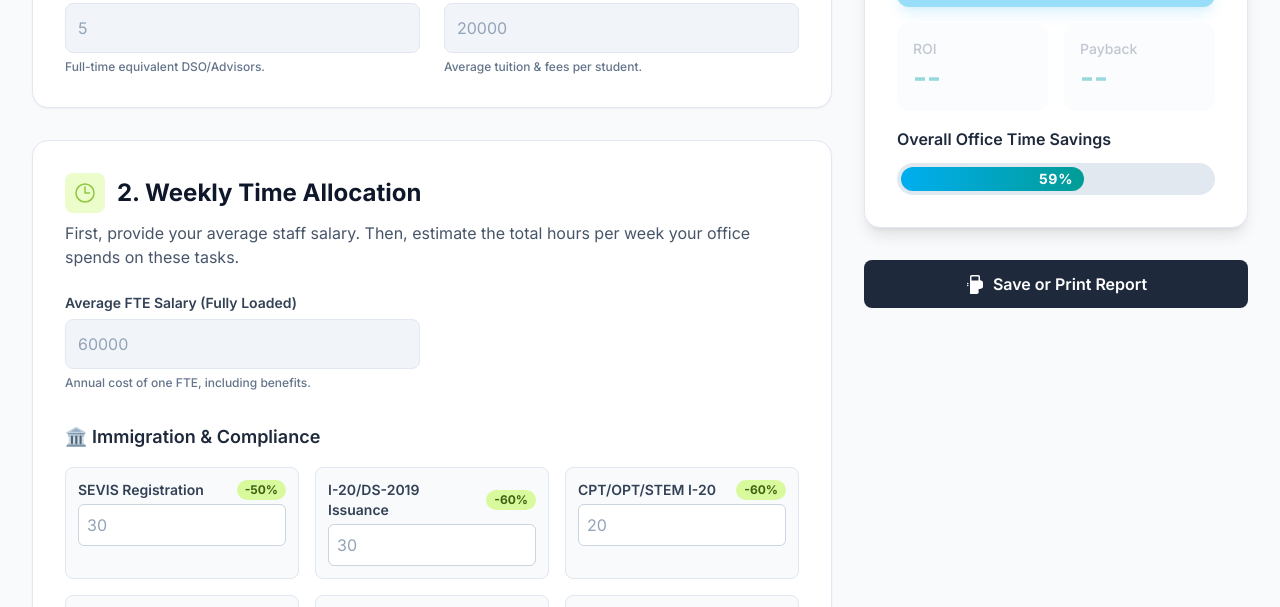
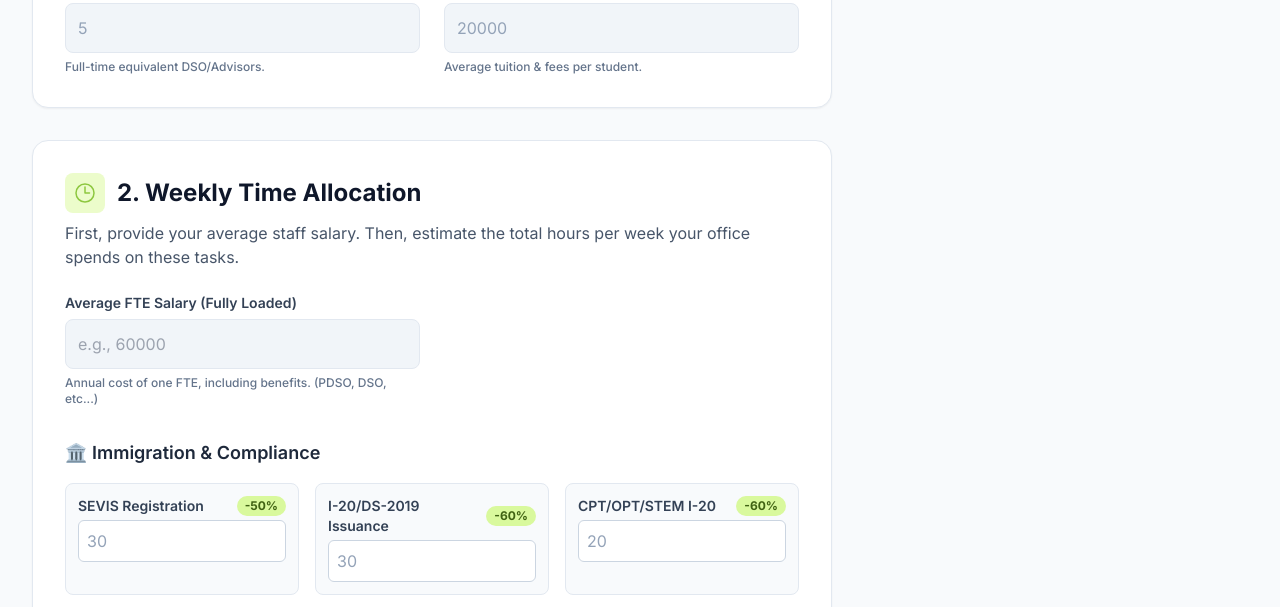
Before and after one commit to TDInternal/TD_ISSS_ROI, a plain HTML site: page index.html in a window 1280 px wide. Shown: the part 676-1283 px from the top of the page. Drawn offline with nearby package versions, Linux system fonts and the light colour scheme.

Commit message:
Update index.html

```diff
--- a/index.html
+++ b/index.html
@@ -160,8 +160,8 @@
                         <div class="mt-6 grid grid-cols-1 sm:grid-cols-2 gap-x-6 gap-y-6 mb-8">
                              <div class="input-field">
                                 <label for="avgSalary">Average FTE Salary (Fully Loaded)</label>
-                                <input type="number" id="avgSalary" value="60000">
-                                 <p class="input-desc">Annual cost of one FTE, including benefits.</p>
+                                <input type="number" id="avgSalary" placeholder="e.g., 60000">
+                                 <p class="input-desc">Annual cost of one FTE, including benefits. (PDSO, DSO, etc...)</p>
                             </div>
                         </div>
 
@@ -228,7 +228,7 @@
                 </div>
 
                 <!-- Right Column: Results (Sticky) -->
-                <div id="results-sidebar" class="lg:sticky top-8 space-y-8 mt-8 lg:mt-0">
+                <div id="results-sidebar" class="lg:sticky top-8 space-y-8 mt-8 lg:mt-0 opacity-0 transition-opacity duration-700 ease-in-out">
                     <div id="results-dashboard" class="bg-white p-6 md:p-8 rounded-2xl shadow-lg border border-slate-200 print-break-inside-avoid print-shadow-none">
                          <h2 class="text-2xl font-bold text-slate-900 flex items-center gap-3">
                             <span class="bg-sky-100 text-[#00aeef] rounded-lg p-2">
@@ -287,7 +287,7 @@
             </div>
 
             <!-- Detailed Analysis & Campus Impact Section -->
-            <div id="detailed-report" class="lg:col-span-3 mt-12">
+            <div id="detailed-report" class="lg:col-span-3 mt-12 opacity-0 max-h-0 overflow-hidden transition-all duration-700 ease-in-out">
                  <div class="bg-white p-6 md:p-8 rounded-2xl shadow-sm border border-slate-200 print-break-inside-avoid">
 
                     <!-- Campus Impact Section -->
@@ -634,11 +634,9 @@
         }
 
         window.addEventListener('DOMContentLoaded', () => {
-            let hasInteracted = false;
-
             const allInputs = document.querySelectorAll('input[type="number"]');
             allInputs.forEach(input => {
-                if(input.value) {
+                if(input.value && input.id !== 'avgSalary') {
                     input.classList.add('text-slate-400');
                 }
                 input.addEventListener('focus', (e) => {
@@ -647,10 +645,6 @@
                 });
 
                  input.addEventListener('input', () => {
-                    if (!hasInteracted) {
-                        resultElements.sidebar.classList.remove('opacity-0');
-                        hasInteracted = true;
-                    }
                     calculateROI();
                  });
             });
```
